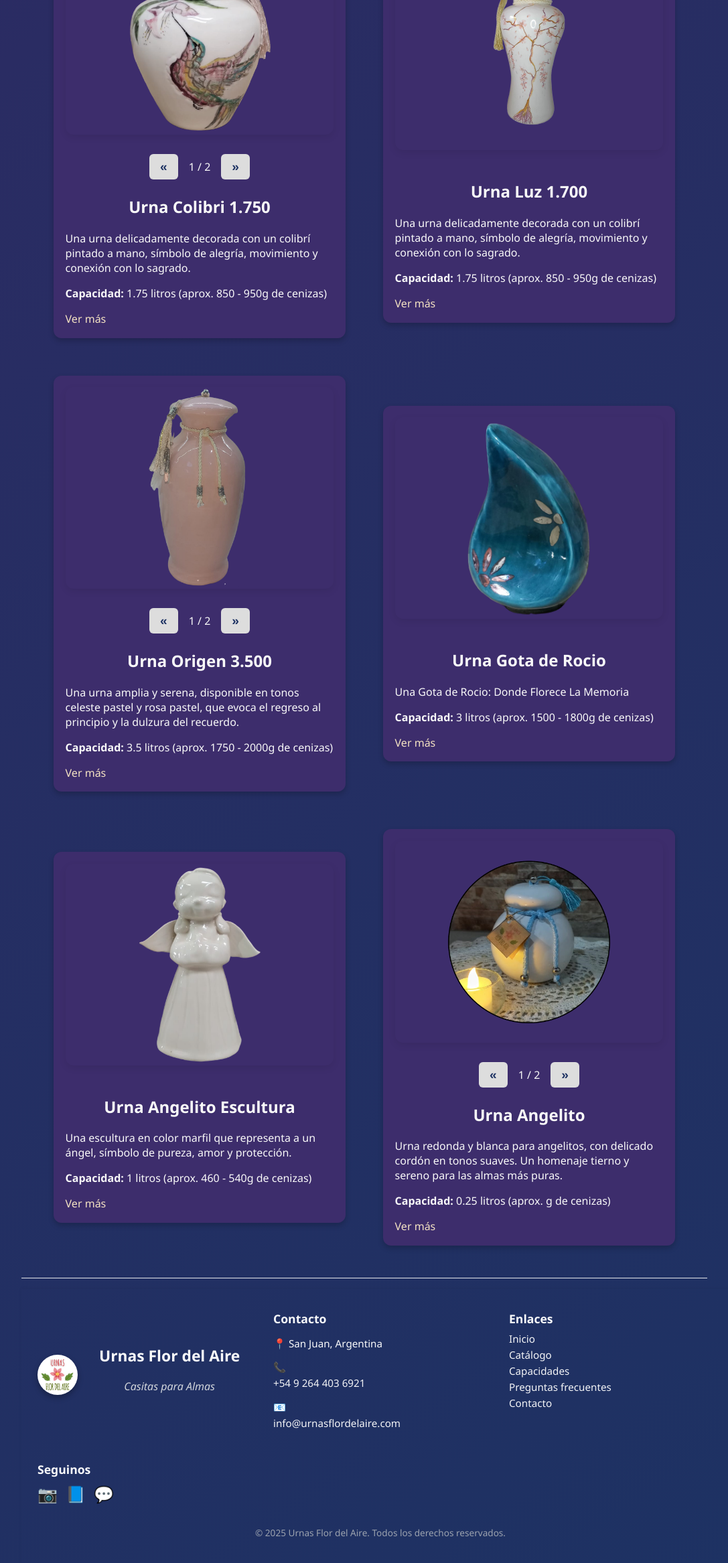
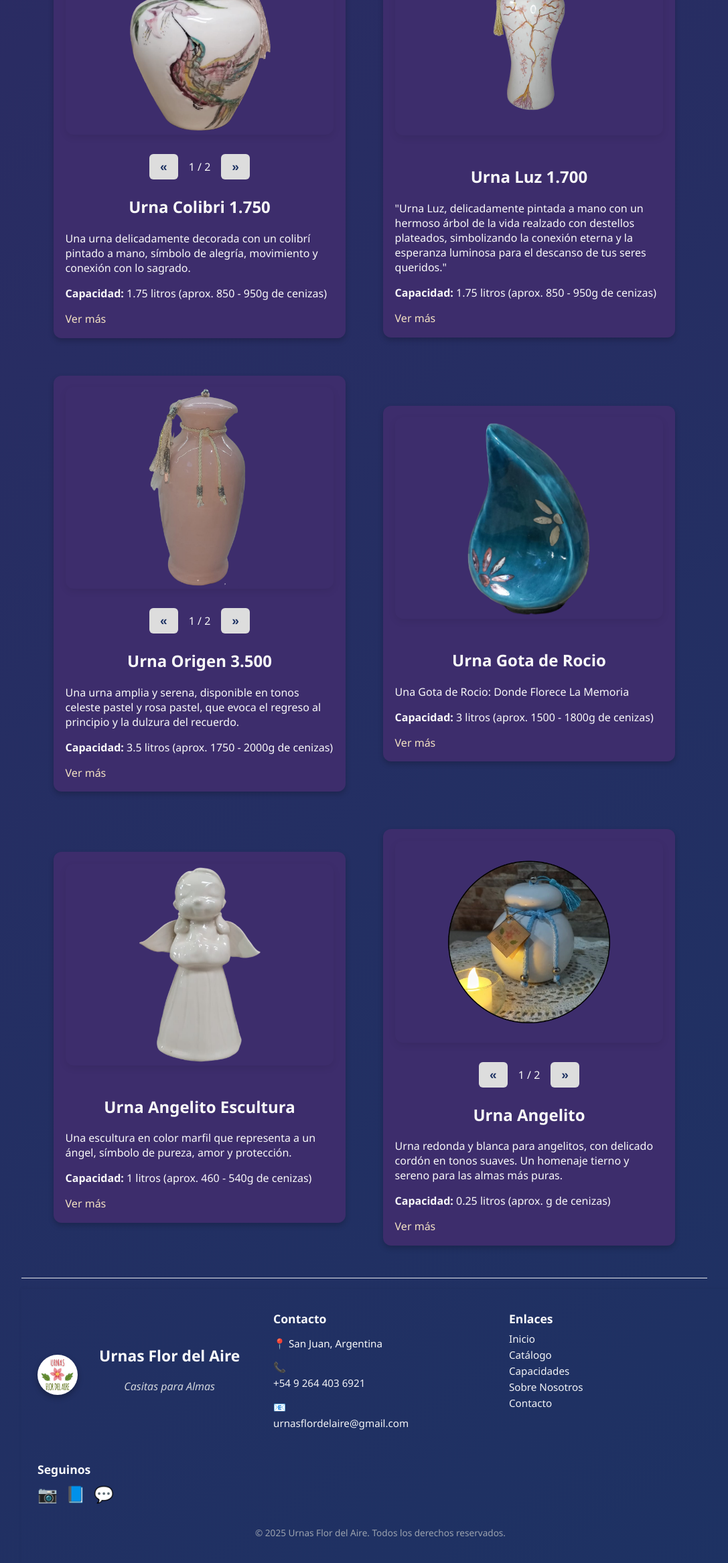
Before and after one commit to miguelkenny/urnasflordelaire, a SvelteKit app: page / in a window 1280 px wide. Shown: the part 6036-8370 px from the top of the page at 67% size, without its empty margins (96-1183 px from the left). Built offline with nearby package versions, Linux system fonts and the light colour scheme.

Commit message:
Aramado de Catalogo

```diff
--- a/src/components/Footer.svelte
+++ b/src/components/Footer.svelte
@@ -25,8 +25,8 @@
         >
       </p>
       <p>
-        📧 <a href="mailto:info@urnasflordelaire.com"
-          >info@urnasflordelaire.com</a
+        📧 <a href="mailto:urnasflordelaire@gmail.com"
+          >urnasflordelaire@gmail.com</a
         >
       </p>
     </div>
@@ -36,8 +36,8 @@
       <a href="/">Inicio</a>
       <a href="#urnas">Catálogo</a>
       <a href="#capacidad">Capacidades</a>
-      <a href="#faq">Preguntas frecuentes</a>
-      <a href="#contacto">Contacto</a>
+      <a href="/sobre-nosotros">Sobre Nosotros</a>
+      <a href="/contacto">Contacto</a>
     </div>
 
     <div class="footer-social">
--- a/src/routes/dataUrnas.js
+++ b/src/routes/dataUrnas.js
@@ -122,8 +122,11 @@ export default [
   {
     slug: "urna-luz",
     nombre: "Urna Luz 1.700",
-    descripcion: "Una urna delicadamente decorada con un colibrí pintado a mano, símbolo de alegría, movimiento y conexión con lo sagrado.",
-    descripcionLarga: "El colibrí, con su vuelo ágil y etéreo, ha sido símbolo de ligereza, renovación y la trascendencia del alma. En muchas culturas, se le atribuye la misión de unir el mundo terrenal con el espiritual, llevando mensajes de amor y esperanza más allá del tiempo. En una urna cerámica, su presencia se convierte en un emblema de eternidad: un recordatorio de que aquellos que amamos no se desvanecen, sino que permanecen en la brisa, en el canto de la naturaleza y en cada instante de belleza que nos rodea. Como el colibrí que desafía el viento con su ímpetu, el alma que habita en su refugio no se apaga, sino que sigue vibrando en el recuerdo y el amor de quienes la honran. Esta urna es más que un receptáculo; es un santuario de memoria, un homenaje delicado a la vida que continúa su vuelo, sutil y eterno, en los corazones de quienes siguen su estela.",
+    descripcion: `"Urna Luz, delicadamente pintada a mano con un hermoso árbol de la vida realzado con destellos plateados, simbolizando la conexión eterna y la esperanza luminosa para el descanso de tus seres queridos."`,
+    descripcionLarga: `"La urna Luz es mucho más que un contenedor; es un símbolo de vida, esperanza y continuidad.
+    Su diseño artesanal presenta un árbol de la vida, cuidadosamente pintado a mano y adornado con destellos plateados que capturan la luz, evocando la energía y la eternidad.
+    El árbol de la vida representa la conexión entre el cielo y la tierra, el ciclo natural del renacimiento y la fortaleza ante la adversidad.
+    En esta urna, cada detalle busca transmitir paz, amor y el reconocimiento de que la memoria y el espíritu de quienes amamos permanecen vivos, iluminando nuestro camino aún después de su partida."`,
     imagen: ["/images/LuzPlateada-1700.png"],
     capacidad: 1.750,
     gramos: "850 - 950",
```
